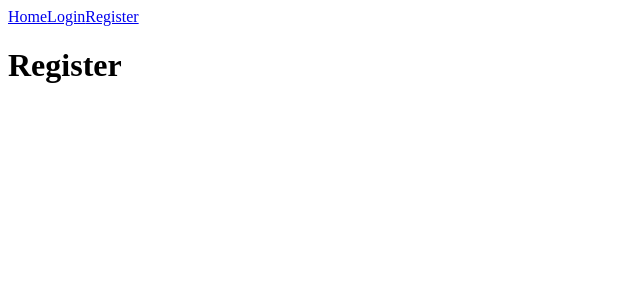
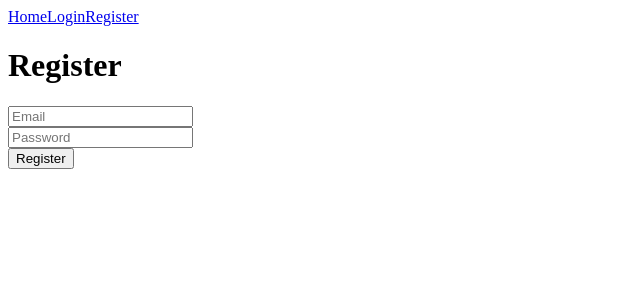
Before and after one commit to chataolauj/mtg-price-scraper, a Vue app in the folder client/: page /register in a window 1280 px wide. Shown: the top 300 px of the page, without its empty margins (0-640 px from the left). Built offline with nearby package versions, Linux system fonts and the light colour scheme.

Commit message:
Implemented /register route for server and client.

```diff
--- a/client/package.json
+++ b/client/package.json
@@ -35,7 +35,9 @@
     "parserOptions": {
       "parser": "babel-eslint"
     },
-    "rules": {}
+    "rules": {
+
+    }
   },
   "browserslist": [
     "> 1%",
--- /dev/null
+++ b/client/src/services/AuthService.js
@@ -0,0 +1,14 @@
+import connector from './connector'
+
+function register(user) {
+    return connector().post('/register', user);
+}
+
+function login(user) {
+    return connector().post('/login', user);
+}
+
+export default {
+    register,
+    login
+}
--- /dev/null
+++ b/client/src/services/connector.js
@@ -0,0 +1,22 @@
+import axios from 'axios'
+
+/* //const baseURL = axios.get('localhost:5000');
+const proxy = 'https://cors-anywhere.herokuapp.com/';
+
+async function register(user) {
+    return axios.post(`${proxy}localhost:5000/register`, user)
+    .then(function (response) {
+        // handle success
+        console.log(response);
+    })
+    .catch(function (error) {
+        // handle error
+        console.log(error);
+    });
+}
+ */
+export default () => {
+    return axios.create({
+        baseURL: 'http://localhost:5000'
+    })
+}
--- a/client/src/views/Login.vue
+++ b/client/src/views/Login.vue
@@ -1,10 +1,39 @@
 <template>
-    <h1>Login</h1>
+    <div>
+        <h1>Login</h1>
+        <input v-model='user.email' type='email' name='email' placeholder='Email' />
+        <br>
+        <input v-model='user.password' type='password' name='password' placeholder='Password' />
+        <br>
+        <button @click="login(user)" type='submit'>Login</button>
+    </div>
 </template>
 
 <script>
+/* eslint-disable no-unused-vars */
+import AuthService from '../services/AuthService'
+
 export default {
-    name: 'Login'
+    name: 'Login',
+    data() {
+        return {
+            user: {
+                email: '',
+                password: ''
+            },
+            erorr: ''
+        }
+    },
+    methods: {
+        async login(user) {
+            try {
+                await AuthService.login(user);
+            } catch (error) {
+                this.error = error.response.data;
+                console.log(this.error)
+            }
+        }
+    }
 }
 </script>
 
--- a/client/src/views/Register.vue
+++ b/client/src/views/Register.vue
@@ -1,13 +1,57 @@
 <template>
-    <h1>Register</h1>
+    <div>
+        <h1>Register</h1>
+        <ul v-if="error != ''" >
+            <li>{{ error }}</li>
+        </ul>
+        <input v-model='user.email' type='email' name='email' placeholder='Email' />
+        <br>
+        <input v-model='user.password' type='password' name='password' placeholder='Password' />
+        <br>
+        <button @click="register(user)" type='submit'>Register</button>
+    </div>
 </template>
 
 <script>
+/* eslint-disable no-unused-vars */
+import AuthService from '../services/AuthService'
+
 export default {
     name: 'Register',
     data() {
         return {
+            user: {
+                email: '',
+                password: ''
+            },
+            error: ''
+        }
+    },
+    methods: {
+        async register(user) {
+            try {
+                await AuthService.register(user)
+                .then(result => {
+                    console.log(result.data.message);
+                    this.$router.push({name: 'login'});
+                })
+                .catch(error => {
+                    switch(error.response.status) {
+                        case 422:
+                            this.error = error.response.data[0].msg;
+                            break;
+                        case 409:
+                            this.error = error.response.data.error;
+                            break;
+                        default:
+                            this.error = ''
+                    }
 
+                    console.log(error.response)
+                });
+            } catch (error) {
+                console.error(error)
+            }
         }
     }
 }
```
Also changed, not shown: 1 other file (tests, documents, lock files or other folders).
